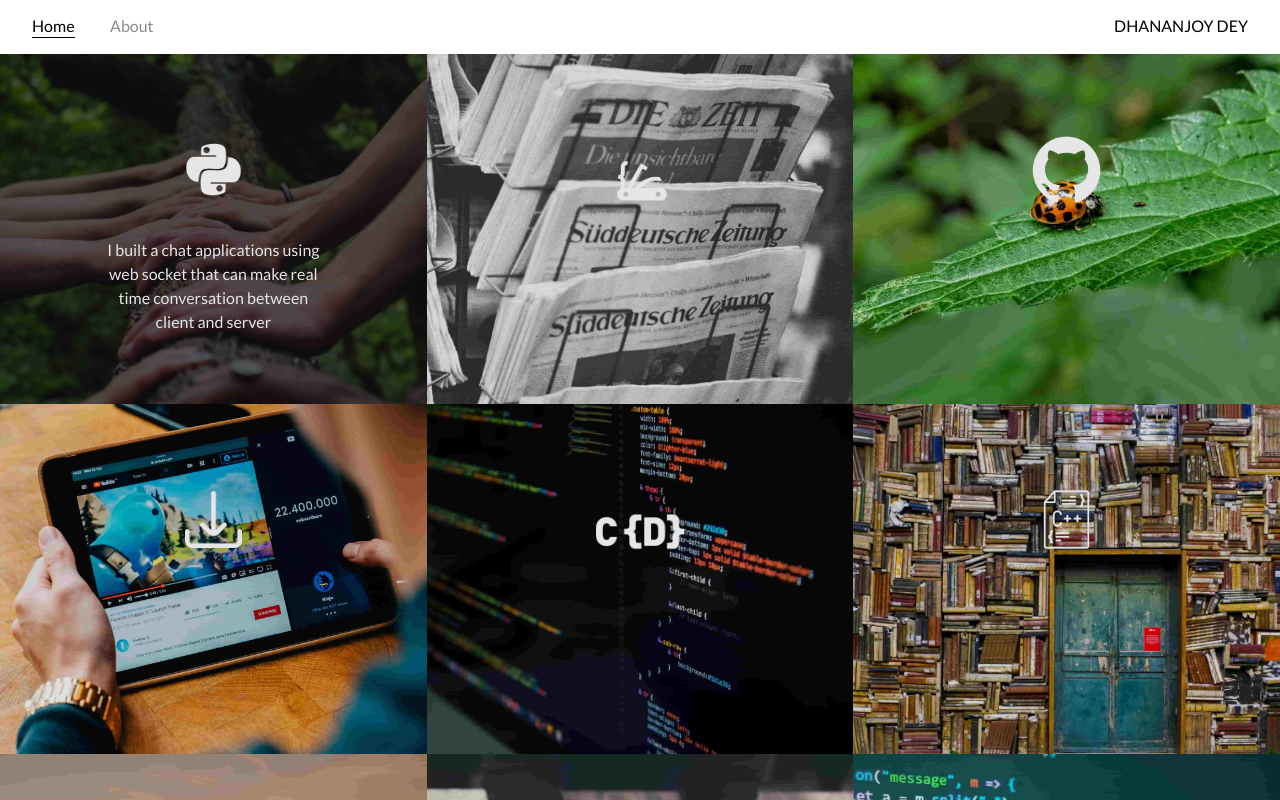
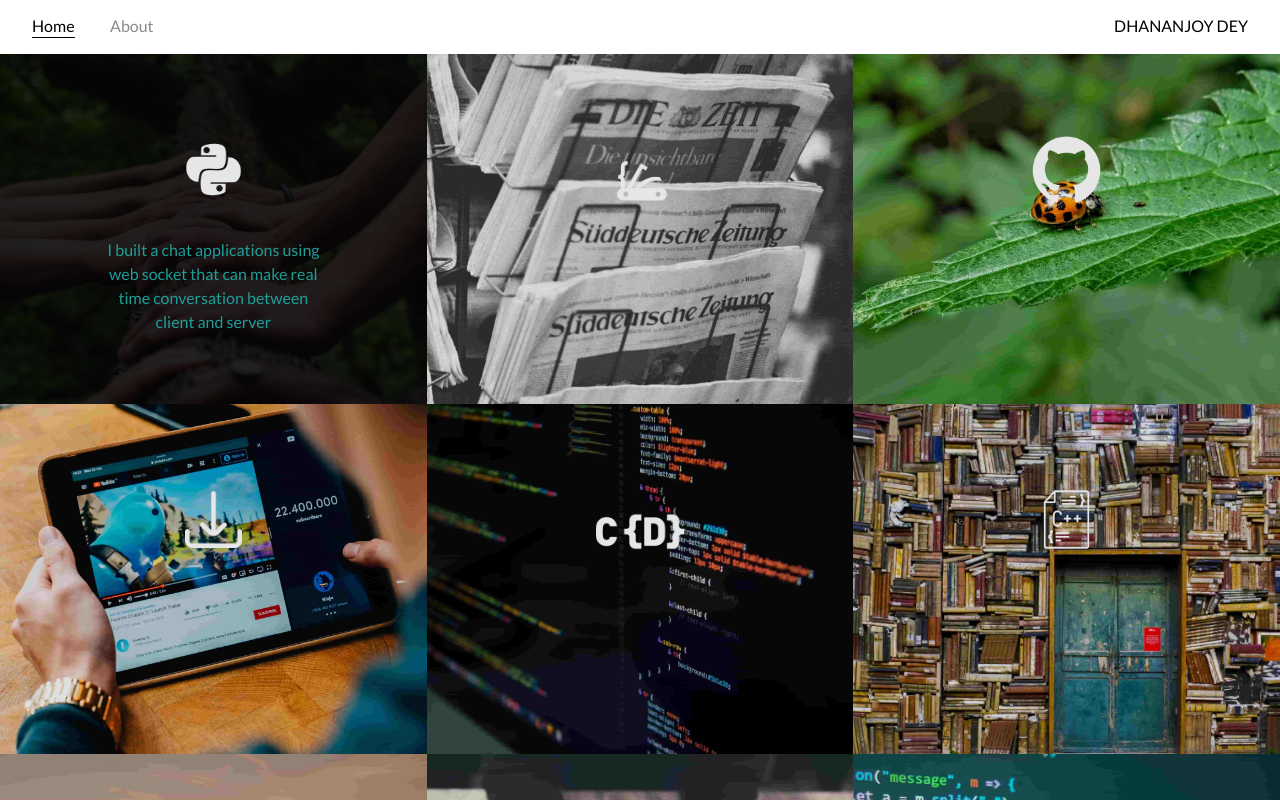
Before and after one commit to sceary-expert/portfolio, a plain HTML site: page index.html in a window 1280 px wide. In both pictures the pointer is over the element 213 px from the left and 285 px from the top of the page. Shown: the top 800 px of the page. Drawn offline with Linux system fonts and the light colour scheme.

Commit message:
brought back the color and darker hover effect

```diff
--- a/styles.css
+++ b/styles.css
@@ -121,7 +121,7 @@
 
 .image-blur {
   transition: 1s;
-  filter: brightness(50%);
+  filter: brightness(20%);
   filter: blur(20%);
   /* background: rgba(255, 255, 255, 0.2); */
   /* backdrop-filter: blur(5px); */
@@ -129,8 +129,8 @@
 }
 
 .img-text-wrapper:hover .subtitle {
-  color: #fff;
-  /* color: lightseagreen; */
+  /* color: #fff; */
+  color: lightseagreen;
   /* font-weight: 600; */
 }
 
```
